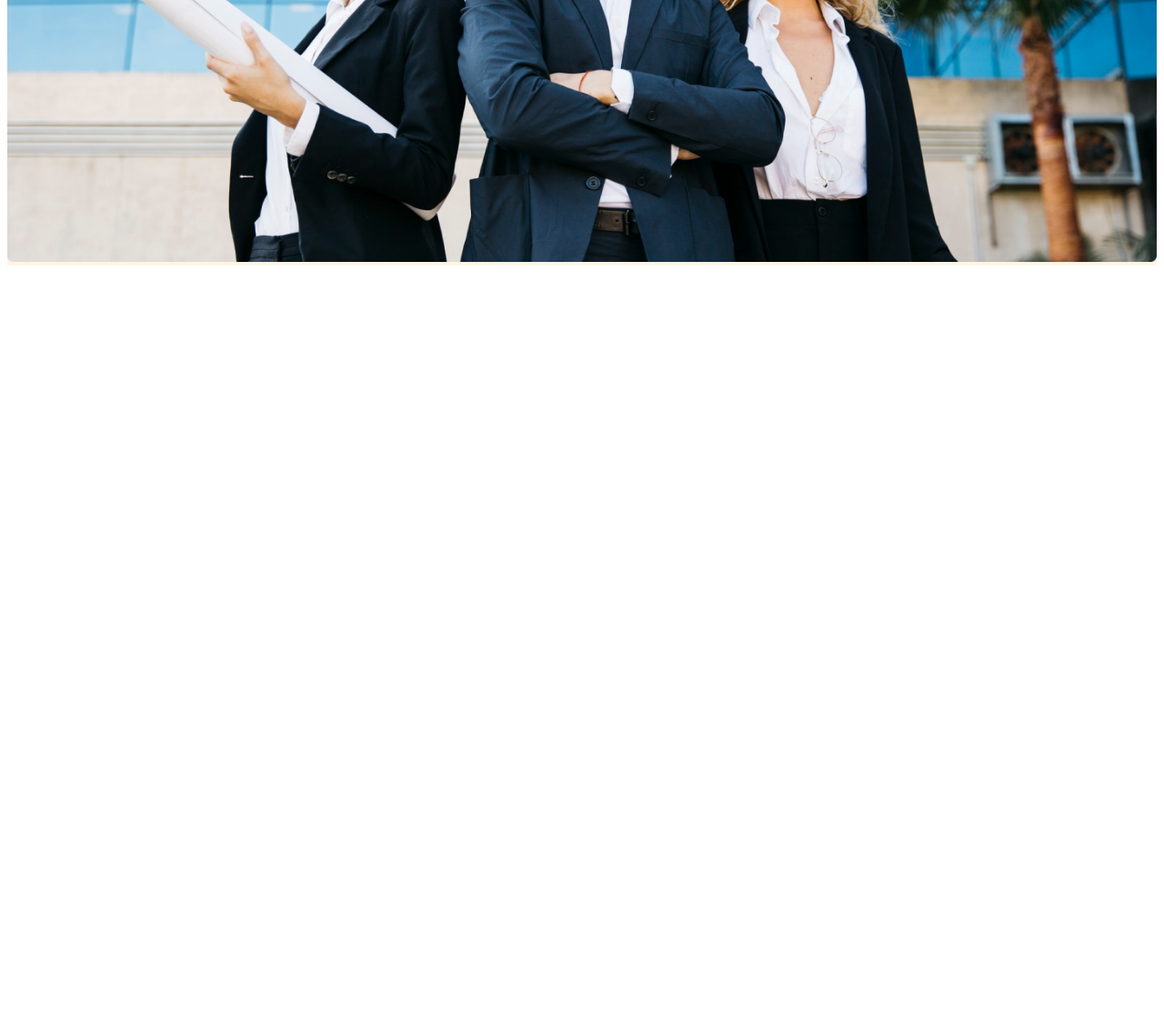
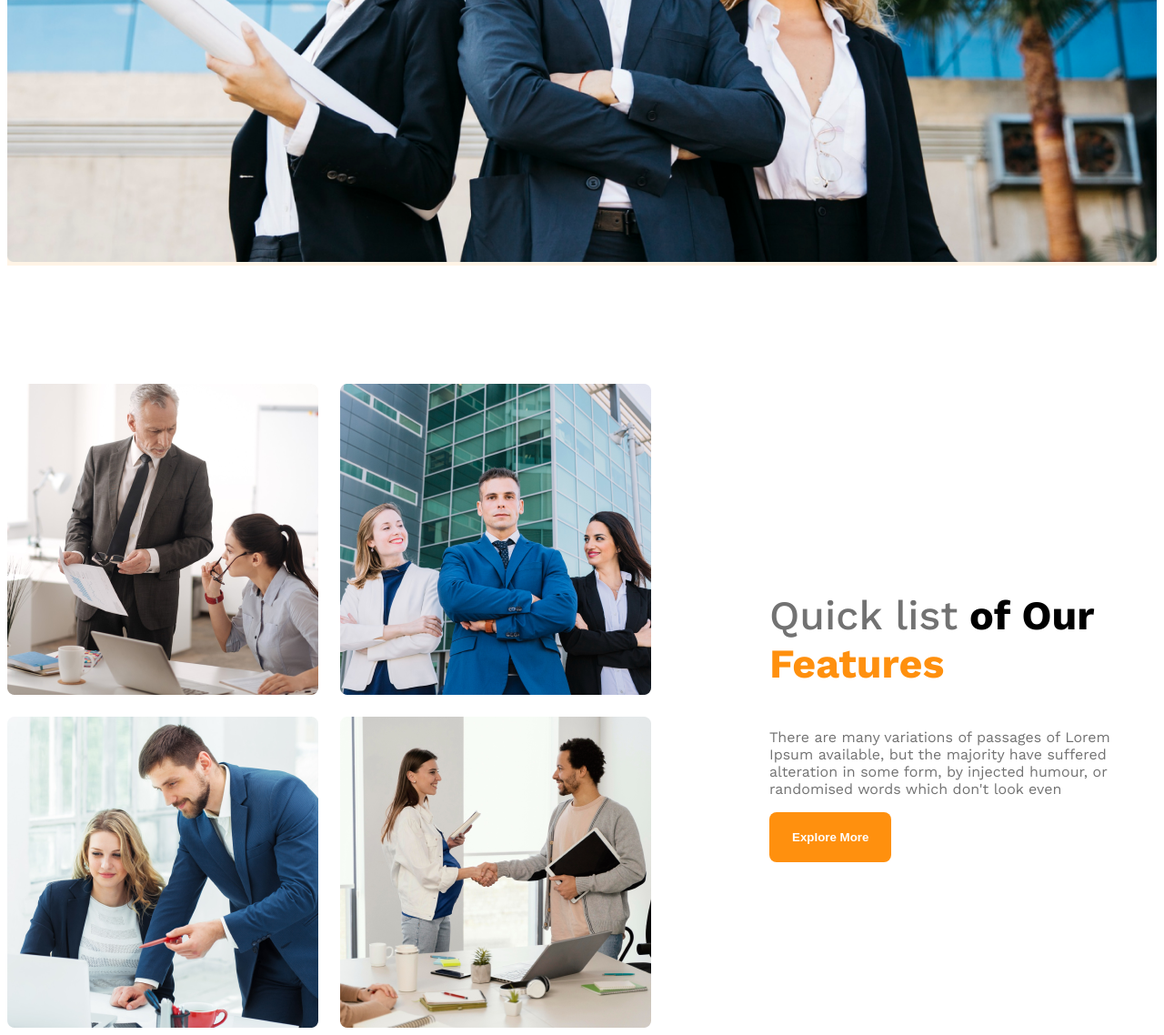
Before and after one commit to CodeWithRaihan/g3-architects-website, a plain HTML site: page index.html in a window 1280 px wide. Shown: the part 926-2064 px from the top of the page at 91% size. Before the commit the page ends 1226 px from the top, so only its background shows below. Drawn offline with nearby package versions, Linux system fonts and the light colour scheme.

Commit message:
added the team section and made resposive for small and medium devices

```diff
--- a/index.html
+++ b/index.html
@@ -37,7 +37,27 @@
           </div>
     </header>
     <main>
+        <section class="teams display-flex">
+            <div class="team-img-container">
+                 <img src="images/team1.png" alt="two architects discussing about desing">
+                 <img src="images/team2.png" alt="">
+                 <img src="images/team3.png" alt="">
+                 <img src="images/team4.png" alt="">
+            </div>
+            <div class="our-features">
+                <h3 class="feature-title">
+                    <span id="quick-list"class="text-light-gray">Quick list</span> <span>of Our </span>
+                    <span class="text-primary">Features</span>
+                </h3>
+                <p class="feature-description text-light-gray">
+                    There are many variations of passages of Lorem Ipsum available, but the majority have suffered alteration in some form, by injected humour, or randomised words which don't look even
+                </p>
+                <button class="btn-primary">
+                    Explore More
+                </button>
+            </div>
 
+        </section>
     </main>
     <footer>
 
--- a/styles/architects.css
+++ b/styles/architects.css
@@ -13,6 +13,9 @@
 }
 .bg-light{
     background-color: rgba(255, 144, 14, 0.1);
+}
+.text-primary{
+    color: rgba(255, 144, 14, 1); ;
 }
 /* dark 02 */
 .text-gray{
@@ -32,6 +35,16 @@
     border: none;
 
 }
+/* main styles  */
+main{
+    max-width: 1440px;
+    margin: 0 auto;
+}
+
+main > section{
+   margin-top: 130px;
+}
+
 /* navbar styles */
 .navbar{
     justify-content: space-between;
@@ -67,9 +80,52 @@
 .banner-image{
     width: 100%;
 }
+
+
+/* team styles */
+
+  .teams{
+    align-items: center;
+  }
+  .team-img-container{
+    display: grid;
+    grid-template-columns: repeat(2, 1fr);
+    gap: 24px;
+  }
+
+  .our-features{
+    margin-left: 130px;
+    max-width: 530px;
+  }
+  .feature-title{
+    font-size: 2.8rem;
+    font-weight: 700;
+  }
+ #quick-list{
+    font-weight: 500;
+ }
+
 /* responsive for mobile devices */
 @media screen and (max-width:576px) {
-      .navbar,.navlinks{
+      .navbar,
+      .navlinks,
+      .teams{
         flex-direction: column;
       }
+      .team-img-container{
+        display: grid;
+        grid-template-columns: repeat(1, 1fr);
+      }
+      .our-features{
+        margin-left: 20px;
+      }
 }
+/*  respnsive for medium devices */
+@media screen and (min-width:576px) and (max-width:990px) {
+       .teams{
+        flex-direction: column;
+       }
+       .our-features{
+        margin: 50px auto;
+       }
+}
```
